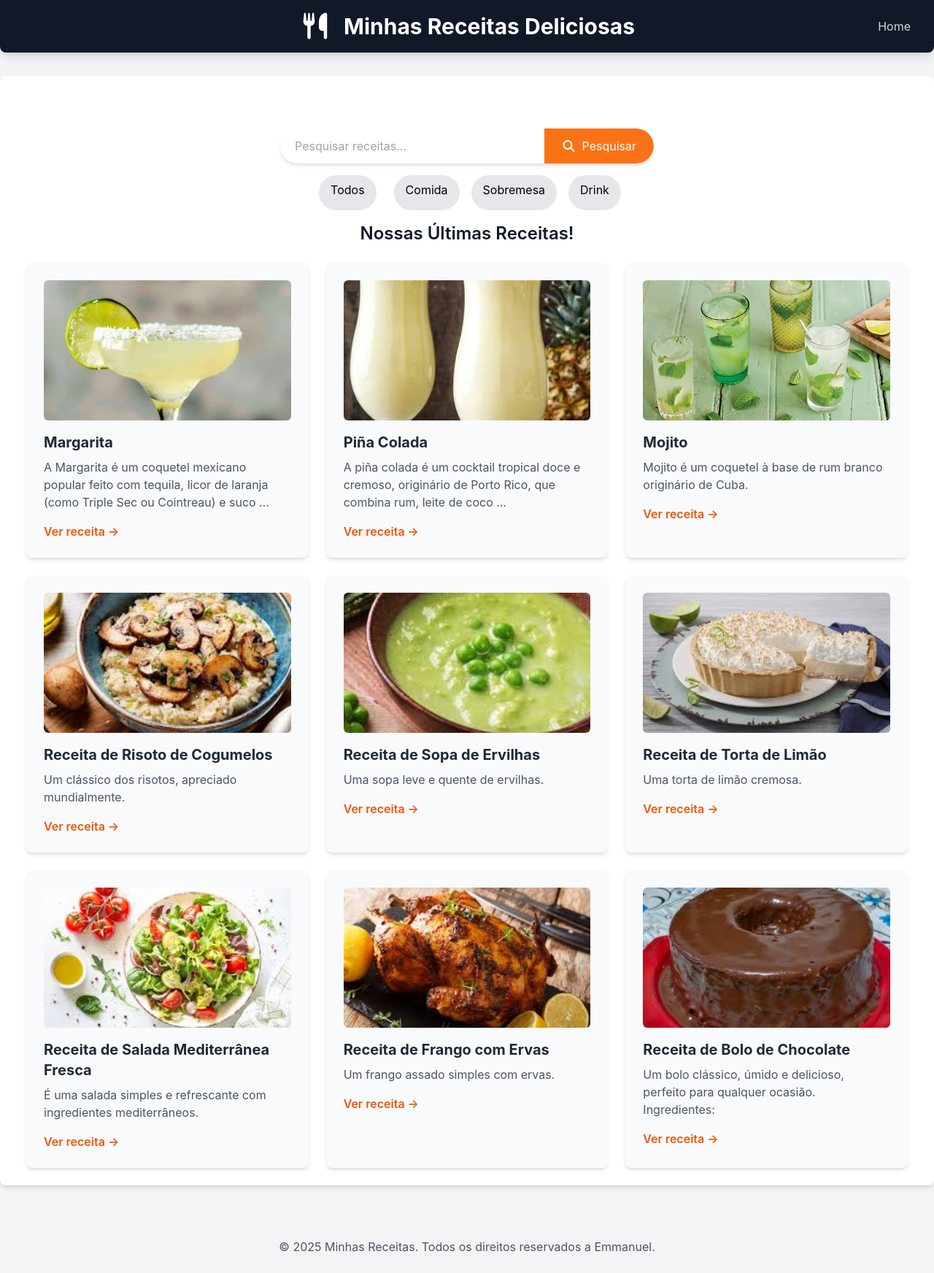
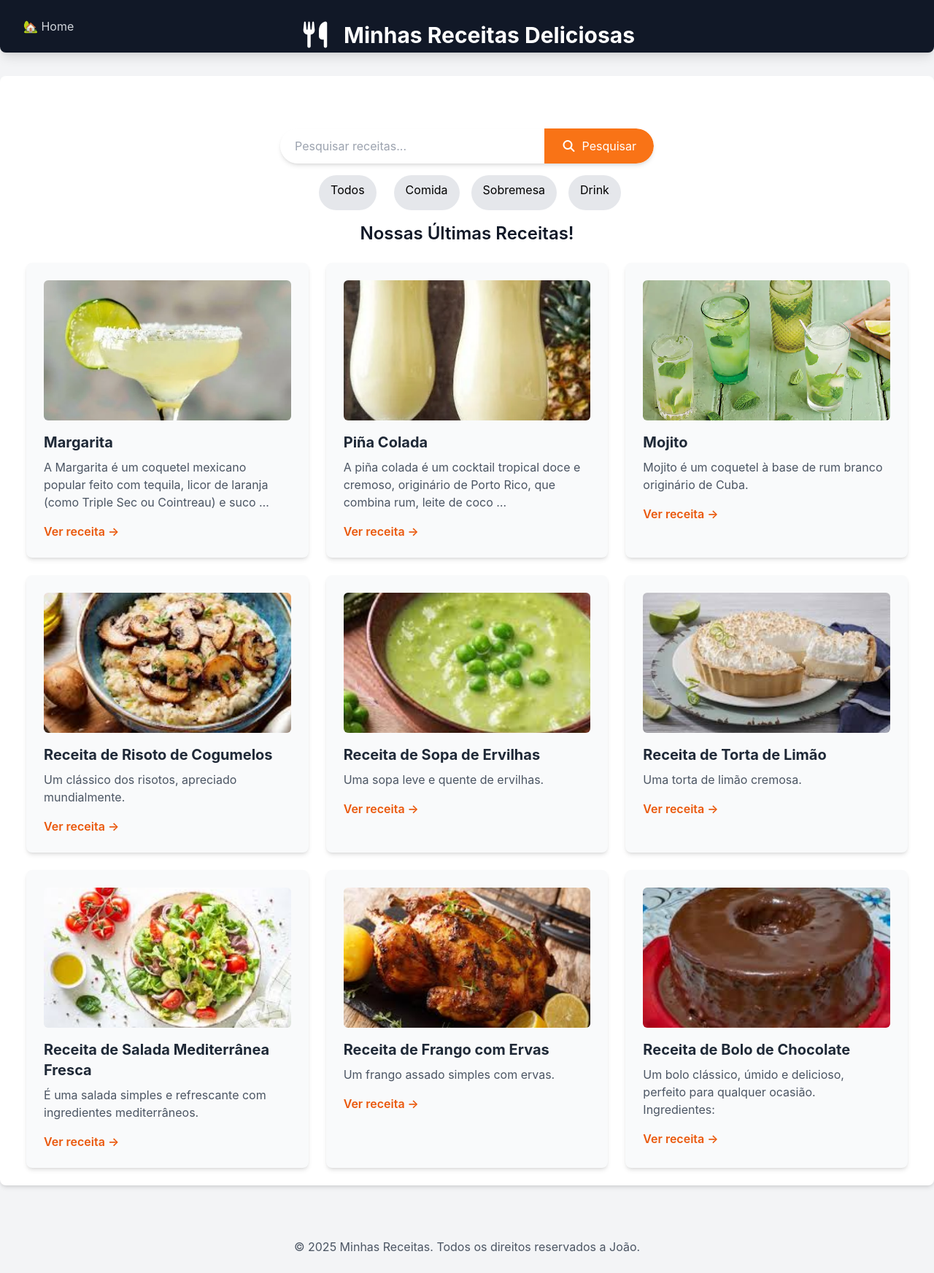
Before and after one commit to Joao-H-Moreira/Projeto2, a Django app: page /receitas/ in a window 1280 px wide. Shown: the whole page at 73% size. Run offline with Django 5.2, Linux system fonts and the light colour scheme; data comes from the database, SQL or seed files in the repository; some libraries are stand-ins or nearby versions.

Commit message:
att final da home

```diff
--- a/receitas/templates/receitas/base.html
+++ b/receitas/templates/receitas/base.html
@@ -25,6 +25,12 @@ Delivery Network). -->
 a página terá um fundo cinza claro e texto cinza escuro.-->
     <!-- Cabeçalho da Página -->
     <header class="bg-gray-900 text-white p-6 shadow-lg rounded-b-lg">
+            <nav class="ml-auto relative z-10 flex space-x-4">
+                <a href="{% url 'home' %}" class="text-gray-300 hover:text-white mx-2"> 🏡 Home</a>
+                <!-- <a href="{% url 'home' %}?categoria=comida" class="text-gray-300 hover:text-white mx-2">Comida</a>
+                <a href="{% url 'home' %}?categoria=sobremesa" class="text-gray-300 hover:text-white mx-2">Sobremesa</a>
+                <a href="{% url 'home' %}?categoria=drink" class="text-gray-300 hover:text-white mx-2">Drink</a> -->
+            </nav>
         <div class="container mx-auto relative flex flex-col sm:flex-row items-center justify-center">
             <!-- Alterado para 'justify-center' para centralizar o conteúdo -->
             <!-- Agrupamento para o Ícone e Título (Centralizado) -->
@@ -39,13 +45,6 @@ a página terá um fundo cinza claro e texto cinza escuro.-->
                 </h1>
             </div>
             </div>
-
-            <nav class="ml-auto relative z-10 flex space-x-4">
-                <a href="{% url 'home' %}" class="text-gray-300 hover:text-white mx-2">Home</a>
-                <!-- <a href="{% url 'home' %}?categoria=comida" class="text-gray-300 hover:text-white mx-2">Comida</a>
-                <a href="{% url 'home' %}?categoria=sobremesa" class="text-gray-300 hover:text-white mx-2">Sobremesa</a>
-                <a href="{% url 'home' %}?categoria=drink" class="text-gray-300 hover:text-white mx-2">Drink</a> -->
-            </nav>
         </div>
     </header>
     <main class="container mx-auto p-6 mt-8 bg-white rounded-lg shadow-md">
@@ -54,7 +53,7 @@ a página terá um fundo cinza claro e texto cinza escuro.-->
     </main>
     <!-- Rodapé da página -->
     <footer class="mt-12 p-6 text-center text-gray-600">
-        <p>&copy; 2025 Minhas Receitas. Todos os direitos reservados a Emmanuel.</p>
+        <p>&copy; 2025 Minhas Receitas. Todos os direitos reservados a João.</p>
     </footer>
 </body>
 
```
